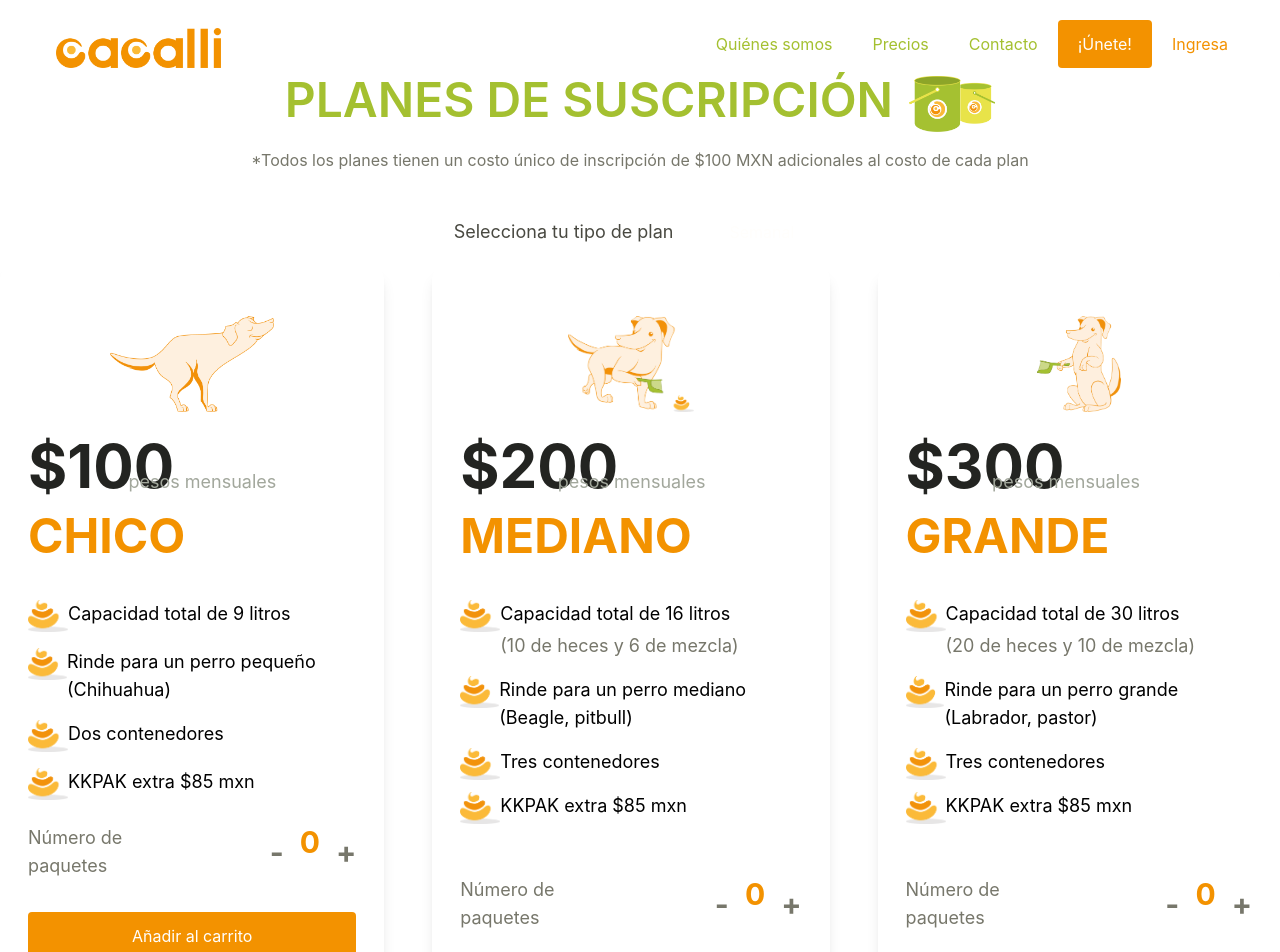
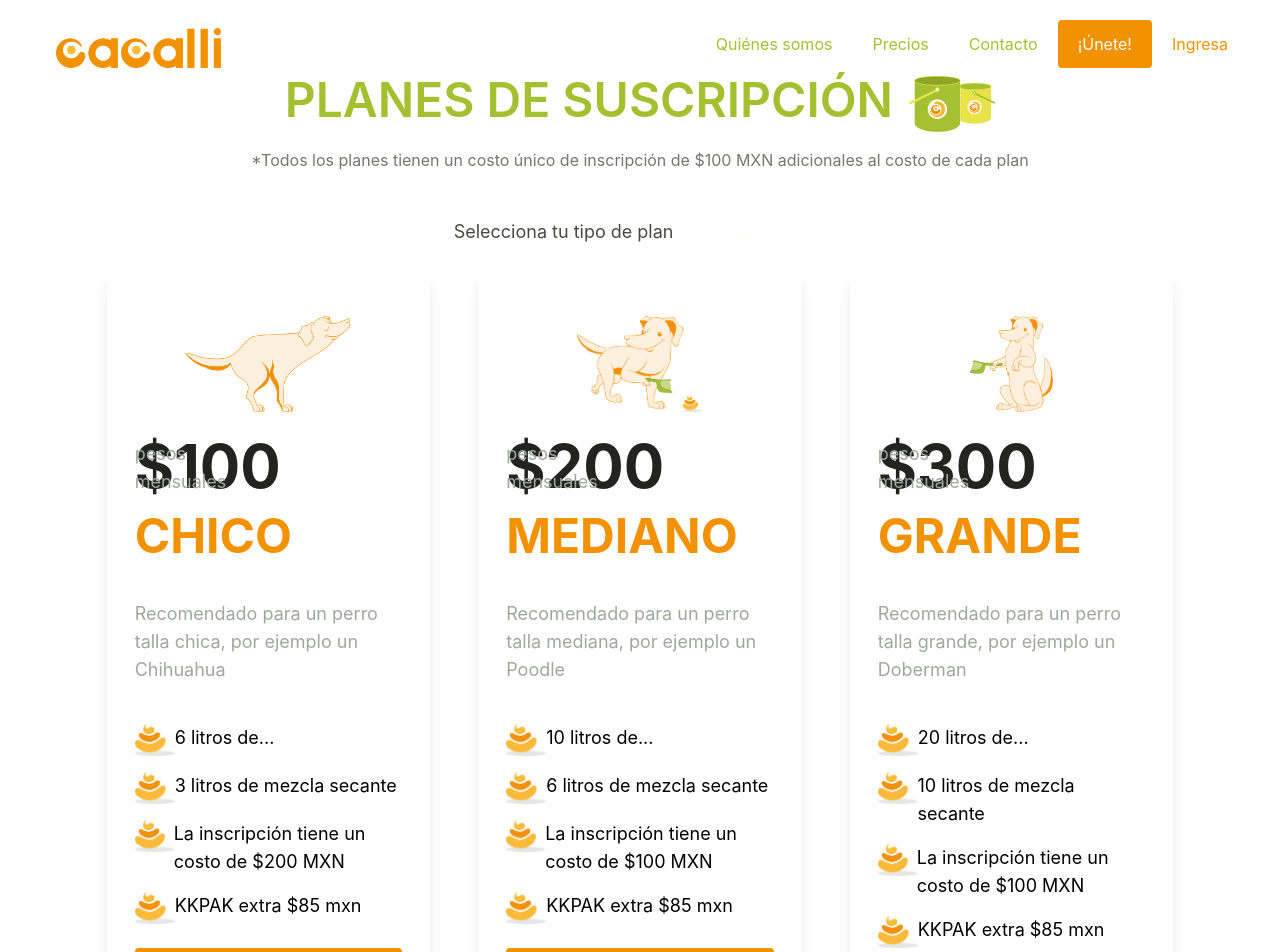
Before and after one commit to Cacalli/cacalli-frontend, a React (Create React App) app: page /plan-suscripcion in a window 1280 px wide. Shown: the top 952 px of the page. Built offline with nearby package versions, Linux system fonts and the light colour scheme.

Commit message:
updated subscription card component + button component changes

```diff
--- a/src/components/Button/Button.js
+++ b/src/components/Button/Button.js
@@ -1,6 +1,6 @@
 import classNames from "classnames";
 
-const Button=({children, variant, inverse=false, isFull=false})=>{
+const Button=({children, variant, inverse=false, isFull=false, ...restProps})=>{
     const classes= classNames("py-3 px-5 rounded",{
         "w-full": isFull,
         "bg-orange-one text-neutral-white": variant=="primary" && !inverse,
@@ -13,7 +13,7 @@
     })
     return(
 
-        <button className={classes}>{children}</button>
+        <button {...restProps} className={classes}>{children}</button>
 
     )
 }
--- a/src/components/Card/Card.js
+++ b/src/components/Card/Card.js
@@ -4,7 +4,7 @@
 export default function Card({children,className}){
     return(
 
-            <div className={classNames(className,"h-auto rounded-xl py-3.5 px-7 shadow-lg")}>
+            <div className={classNames(className,"h-fit rounded-xl py-3.5 px-7 shadow-lg")}>
                 {children}
             </div>
 
--- a/src/components/SubscriptionPlan/SubscriptionPlan.js
+++ b/src/components/SubscriptionPlan/SubscriptionPlan.js
@@ -1,57 +1,5 @@
-import { FaPoop } from "react-icons/fa";
-import Button from "../Button/Button";
-import Card from "../Card/Card";
-import Counter from "../Counter/Counter";
 import Toggle from "../Toggle/Toggle";
-
-const SubscriptionPlanCard = ({ image, price, size, descriptionList }) => {
-  return (
-    <Card className="px-12 py-6">
-      <div className="grid justify-items-center my-6">
-        <img className="h-24" src={image} />
-      </div>
-
-      <div className="relative mb-4">
-        <p className="text-neutral-black font-bold text-6xl">${price}</p>
-        <p className="text-lg text-neutral-gray-three absolute bottom-0 right-20">
-          pesos mensuales
-        </p>
-      </div>
-      <p className="text-orange-one text-5xl font-bold mb-10">{size}</p>
-
-      <div className="my-6 text-lg">
-        <ul>
-            {descriptionList.map(descriptionItem=>(
-                  <div className="flex mb-4">
-                  <img className="w-10 h-8" src="/assets/caquita.png" />
-                  <div>
-                    {descriptionItem}
-                    {/* <p className=" text-neutral-gray-two">
-                      lorem
-                    </p> */}
-                  </div>
-                </div>
-            ))}
-
-        </ul>
-      </div>
-
-      <div className="mb-8 flex justify-items-stretch space-x-36">
-        <p className="text-neutral-gray-two self-center text-lg">
-          Número de paquetes
-        </p>
-        <Counter />
-      </div>
-
-      <div>
-        <Button variant="primary" isFull>
-          Añadir al carrito
-        </Button>
-        <p className="text-center text-orange-one mt-4">Más información</p>
-      </div>
-    </Card>
-  );
-};
+import SubscriptionPlanCard from "./SubscriptionPlanCard";
 
 export default function SubscriptionPlan(){
     return(
@@ -67,99 +15,10 @@
                 <Toggle variant="toggle-plan">Semanal</Toggle>
             </div>
 
-            <div className="flex grid-cols-3 gap-12 place-content-center mb-6">
-                <SubscriptionPlanCard image="/assets/dog-poop.png" price={100} size="CHICO" descriptionList={["Capacidad total de 9 litros", "Rinde para un perro pequeño (Chihuahua)", "Dos contenedores", "KKPAK extra $85 mxn"]}/>
-            <Card className="px-12 py-6">
-            <div className="grid justify-items-center my-6">
-                    <img className="h-24" src="/assets/standing-dog-poop.png"/>
-                </div>
-                <div className="relative mb-4">
-                <p className="text-neutral-black font-bold text-6xl">$200</p>
-                <p className="text-lg text-neutral-gray-three absolute bottom-0 right-24">pesos mensuales</p>
-                </div>
-                <p className="text-orange-one text-5xl font-bold mb-10">MEDIANO</p>
-
-              <div  className="my-6 text-lg">
-              <ul>
-                <div className="flex">
-                    <img className="w-10 h-8" src="/assets/caquita.png"/>
-                    <li > Capacidad total de 16 litros</li>
-                </div>
-                <p className="mb-4 pl-10 text-neutral-gray-two">(10 de heces y 6 de mezcla)</p>
-
-                    <div className="flex">
-                    <img className="w-10 h-8" src="/assets/caquita.png"/>
-                    <li className="mb-4">Rinde para un perro mediano (Beagle, pitbull)</li>
-                    </div>
-
-                   <div className="flex">
-                   <img className="w-10 h-8" src="/assets/caquita.png"/>
-                   <li className="mb-4">Tres contenedores</li>
-                   </div>
-
-                   <div className="flex mb-10">
-                   <img className="w-10 h-8" src="/assets/caquita.png"/>
-                   <li className="mb-4">KKPAK extra $85 mxn</li>
-                   </div>
-                </ul>
-              </div>
-
-              <div className="mb-8 flex justify-items-stretch space-x-36">
-                    <p className="text-neutral-gray-two self-center text-lg">Número de paquetes</p>
-                    <Counter/>
-                </div>
-
-                <div>
-                <Button variant="primary" isFull>Añadir al carrito</Button>
-                <p className="text-center text-orange-one mt-4">Más información</p>
-                </div>
-            </Card>
-
-            <Card className="px-12 py-6">
-            <div className="grid justify-items-center my-6">
-                    <img className="h-24" src="/assets/sit-dog-poop.png"/>
-                </div>
-                <div className="relative mb-4">
-                <p className="text-neutral-black font-bold text-6xl">$300</p>
-                <p className="text-lg text-neutral-gray-three absolute bottom-0 right-28">pesos mensuales</p>
-                </div>
-                <p className="text-orange-one text-5xl font-bold mb-10">GRANDE</p>
-
-              <div  className="my-6 text-lg">
-              <ul>
-                <div className="flex">
-                    <img className="w-10 h-8" src="/assets/caquita.png"/>
-                    <li > Capacidad total de 30 litros</li>
-                </div>
-                <p className="mb-4 pl-10 text-neutral-gray-two">(20 de heces y 10 de mezcla)</p>
-
-                    <div className="flex">
-                    <img className="w-10 h-8" src="/assets/caquita.png"/>
-                    <li className="mb-4">Rinde para un perro grande (Labrador, pastor)</li>
-                    </div>
-
-                   <div className="flex">
-                   <img className="w-10 h-8" src="/assets/caquita.png"/>
-                   <li className="mb-4">Tres contenedores</li>
-                   </div>
-
-                   <div className="flex mb-10">
-                   <img className="w-10 h-8" src="/assets/caquita.png"/>
-                   <li className="mb-4">KKPAK extra $85 mxn</li>
-                   </div>
-                </ul>
-              </div>
-
-                <div className="mb-8 flex justify-items-stretch space-x-36">
-                    <p className="text-neutral-gray-two self-center text-lg">Número de paquetes</p>
-                    <Counter/>
-                </div>
-
-                <div>
-                <Button variant="primary" isFull>Añadir al carrito</Button>
-                <p className="text-center text-orange-one mt-4">Más información</p>
-                </div>
-            </Card>
+            <div className="grid grid-cols-3 w-10/12 mx-auto gap-12 mb-6">
+                <SubscriptionPlanCard onAddToCartClick={() => alert("Added package S")} image="/assets/dog-poop.png" price={100} size="CHICO" packageDescription={"Recomendado para un perro talla chica, por ejemplo un Chihuahua"} descriptionList={["6 litros de...", "3 litros de mezcla secante", "La inscripción tiene un costo de $200 MXN", "KKPAK extra $85 mxn"]}/>
+                <SubscriptionPlanCard onAddToCartClick={() => alert("Added package M")} image="/assets/standing-dog-poop.png" price={200} size="MEDIANO" packageDescription={"Recomendado para un perro talla mediana, por ejemplo un Poodle"} descriptionList={["10 litros de...", "6 litros de mezcla secante", "La inscripción tiene un costo de $100 MXN", "KKPAK extra $85 mxn"]}/>
+                <SubscriptionPlanCard onAddToCartClick={() => alert("Added package L")} image="/assets/sit-dog-poop.png" price={300} size="GRANDE" packageDescription={"Recomendado para un perro talla grande, por ejemplo un Doberman"}  descriptionList={["20 litros de...", "10 litros de mezcla secante", "La inscripción tiene un costo de $100 MXN", "KKPAK extra $85 mxn"]}/>
             </div>
 
         <div className="text-xl flex justify-center">
--- /dev/null
+++ b/src/components/SubscriptionPlan/SubscriptionPlanCard.js
@@ -0,0 +1,46 @@
+import Button from "../Button/Button";
+import Card from "../Card/Card";
+
+export default function SubscriptionPlanCard({
+  image,
+  price,
+  size,
+  descriptionList,
+  packageDescription,
+  onAddToCartClick = () => {},
+}) {
+
+  return (
+    <Card className="px-12 py-6 h-full">
+      <div className="grid justify-items-center my-6">
+        <img className="h-24" src={image} />
+      </div>
+
+      <div className="relative mb-4">
+        <p className="text-neutral-black font-bold text-6xl">${price}</p>
+        <p className="text-lg text-neutral-gray-three absolute bottom-0 right-36">
+          pesos mensuales
+        </p>
+      </div>
+      <p className="text-orange-one text-5xl font-bold mb-10">{size}</p>
+      <p className="text-neutral-gray-three text-lg mb-10">
+        {packageDescription}
+      </p>
+
+      <div className="my-6 text-lg">
+        <ul>
+          {descriptionList.map((descriptionItem, index) => (
+            <div key={index} className="flex mb-4">
+              <img className="w-10 h-8" src="/assets/caquita.png" />
+              {descriptionItem}
+            </div>
+          ))}
+        </ul>
+      </div>
+
+      <Button onClick={onAddToCartClick} variant="primary" isFull>
+        Añadir al carrito
+      </Button>
+    </Card>
+  );
+}
```
